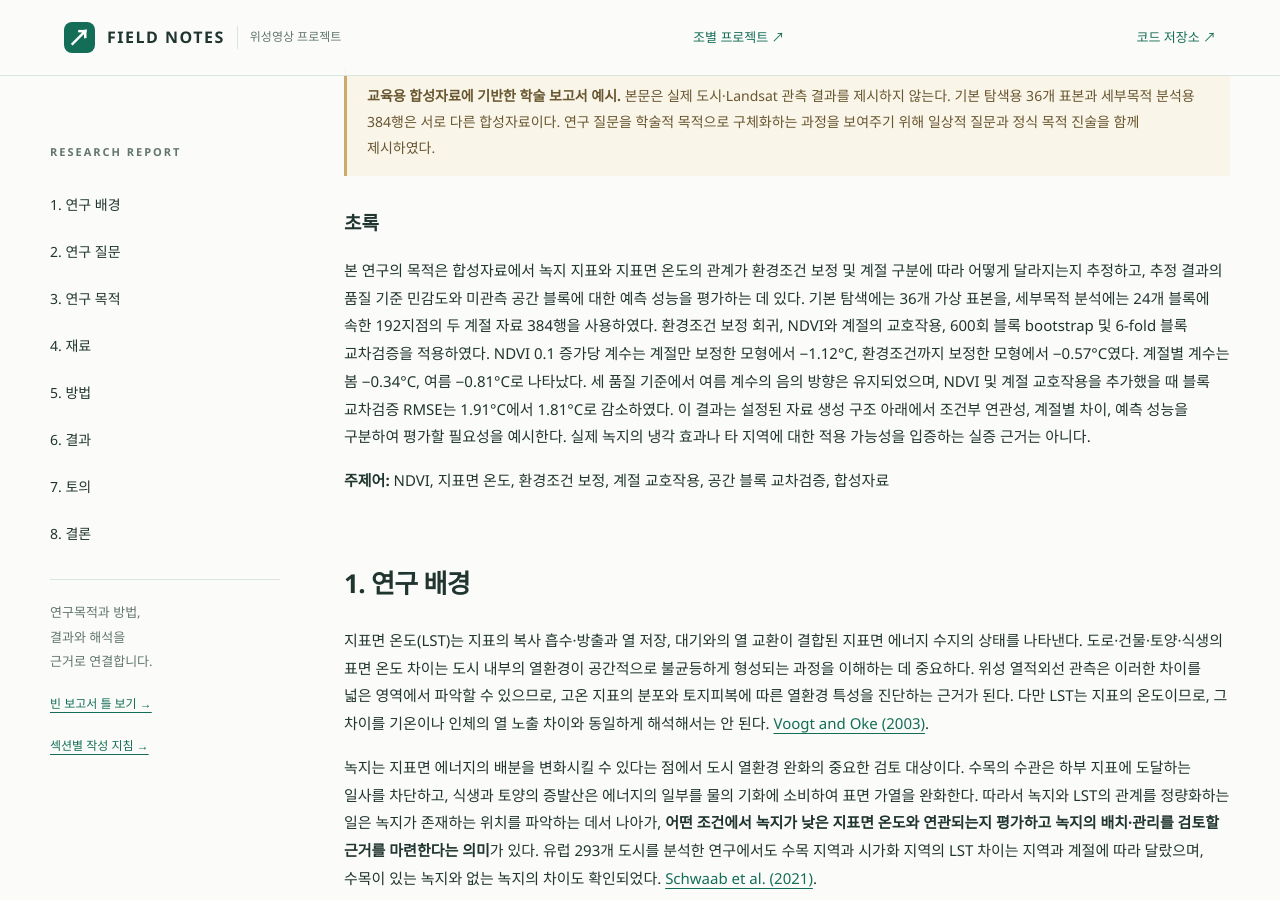
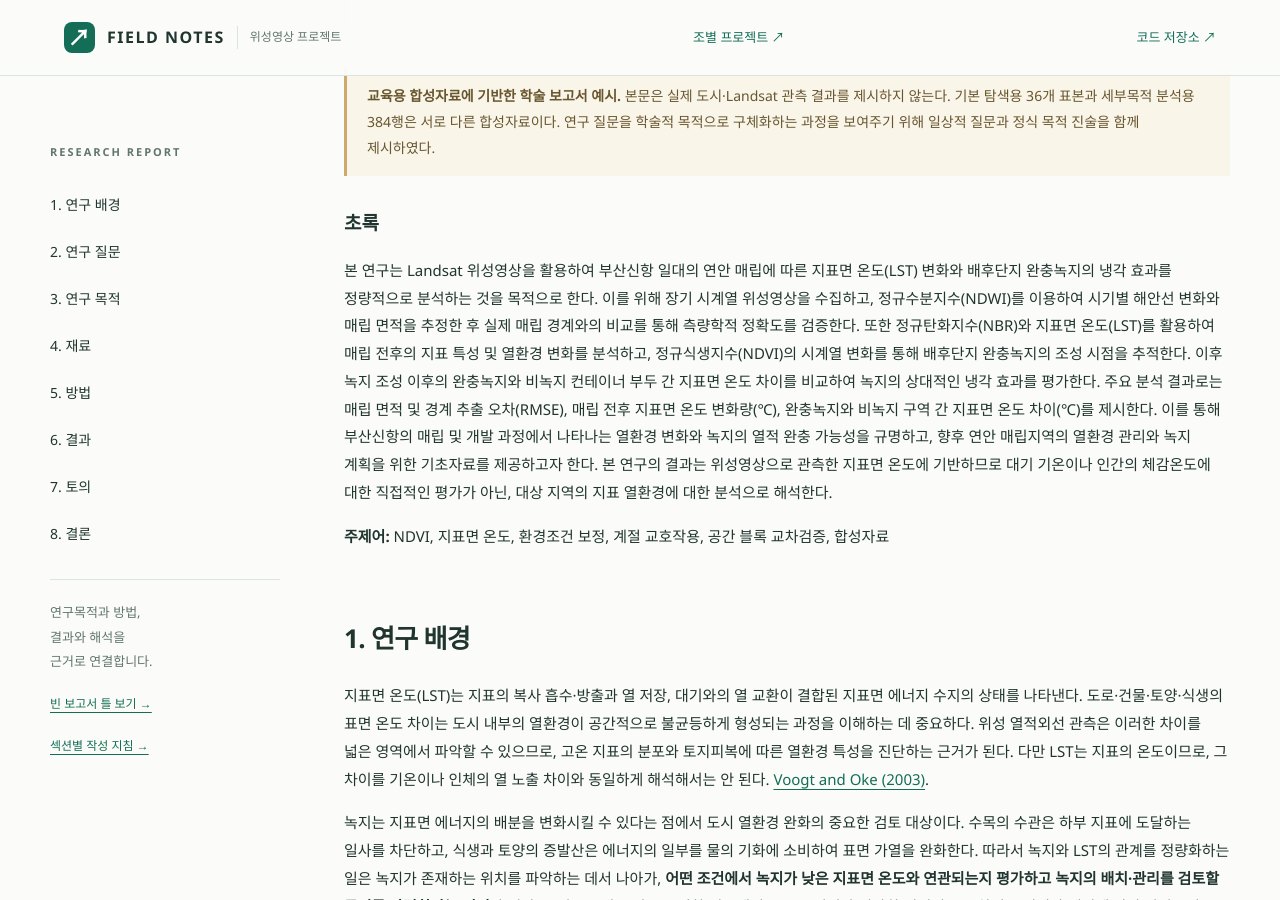
Before and after one commit to chasooin/class2026_02_surveying2_team5, a Jekyll site: the page built from docs/index.md, in a window 1280 px wide and 900 px high, scrolled down 1353 px. Built offline with Jekyll 4.4.1, drawn with Linux system fonts in a browser that asks for light colours.

Commit message:
Update abstract with new research objectives
본 연구는 Landsat 위성영상을 활용하여 부산신항 일대의 연안 매립에 따른 지표면 온도 변화와 배후단지 완충녹지의 냉각 효과를 정량적으로 분석하는 것을 목적으로 한다.

```diff
--- a/docs/index.md
+++ b/docs/index.md
@@ -13,7 +13,7 @@ badge: "DEMO / 실제 관측 결과 아님"
 
 ### 초록 {#abstract}
 
-본 연구의 목적은 합성자료에서 녹지 지표와 지표면 온도의 관계가 환경조건 보정 및 계절 구분에 따라 어떻게 달라지는지 추정하고, 추정 결과의 품질 기준 민감도와 미관측 공간 블록에 대한 예측 성능을 평가하는 데 있다. 기본 탐색에는 36개 가상 표본을, 세부목적 분석에는 24개 블록에 속한 192지점의 두 계절 자료 384행을 사용하였다. 환경조건 보정 회귀, NDVI와 계절의 교호작용, 600회 블록 bootstrap 및 6-fold 블록 교차검증을 적용하였다. NDVI 0.1 증가당 계수는 계절만 보정한 모형에서 −1.12°C, 환경조건까지 보정한 모형에서 −0.57°C였다. 계절별 계수는 봄 −0.34°C, 여름 −0.81°C로 나타났다. 세 품질 기준에서 여름 계수의 음의 방향은 유지되었으며, NDVI 및 계절 교호작용을 추가했을 때 블록 교차검증 RMSE는 1.91°C에서 1.81°C로 감소하였다. 이 결과는 설정된 자료 생성 구조 아래에서 조건부 연관성, 계절별 차이, 예측 성능을 구분하여 평가할 필요성을 예시한다. 실제 녹지의 냉각 효과나 타 지역에 대한 적용 가능성을 입증하는 실증 근거는 아니다.
+본 연구는 Landsat 위성영상을 활용하여 부산신항 일대의 연안 매립에 따른 지표면 온도(LST) 변화와 배후단지 완충녹지의 냉각 효과를 정량적으로 분석하는 것을 목적으로 한다. 이를 위해 장기 시계열 위성영상을 수집하고, 정규수분지수(NDWI)를 이용하여 시기별 해안선 변화와 매립 면적을 추정한 후 실제 매립 경계와의 비교를 통해 측량학적 정확도를 검증한다. 또한 정규탄화지수(NBR)와 지표면 온도(LST)를 활용하여 매립 전후의 지표 특성 및 열환경 변화를 분석하고, 정규식생지수(NDVI)의 시계열 변화를 통해 배후단지 완충녹지의 조성 시점을 추적한다. 이후 녹지 조성 이후의 완충녹지와 비녹지 컨테이너 부두 간 지표면 온도 차이를 비교하여 녹지의 상대적인 냉각 효과를 평가한다. 주요 분석 결과로는 매립 면적 및 경계 추출 오차(RMSE), 매립 전후 지표면 온도 변화량(℃), 완충녹지와 비녹지 구역 간 지표면 온도 차이(℃)를 제시한다. 이를 통해 부산신항의 매립 및 개발 과정에서 나타나는 열환경 변화와 녹지의 열적 완충 가능성을 규명하고, 향후 연안 매립지역의 열환경 관리와 녹지 계획을 위한 기초자료를 제공하고자 한다. 본 연구의 결과는 위성영상으로 관측한 지표면 온도에 기반하므로 대기 기온이나 인간의 체감온도에 대한 직접적인 평가가 아닌, 대상 지역의 지표 열환경에 대한 분석으로 해석한다.
 
 **주제어:** NDVI, 지표면 온도, 환경조건 보정, 계절 교호작용, 공간 블록 교차검증, 합성자료
 
```
